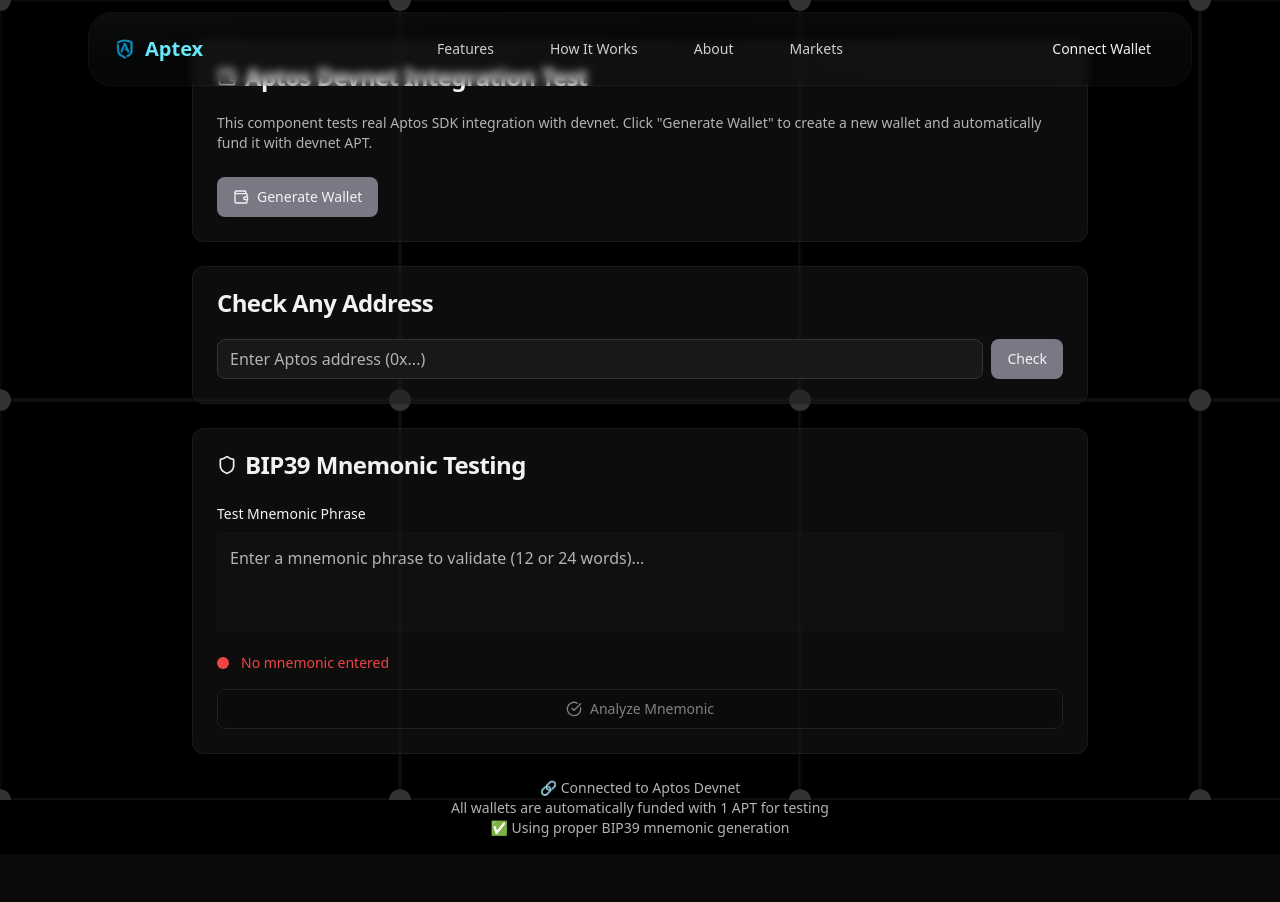
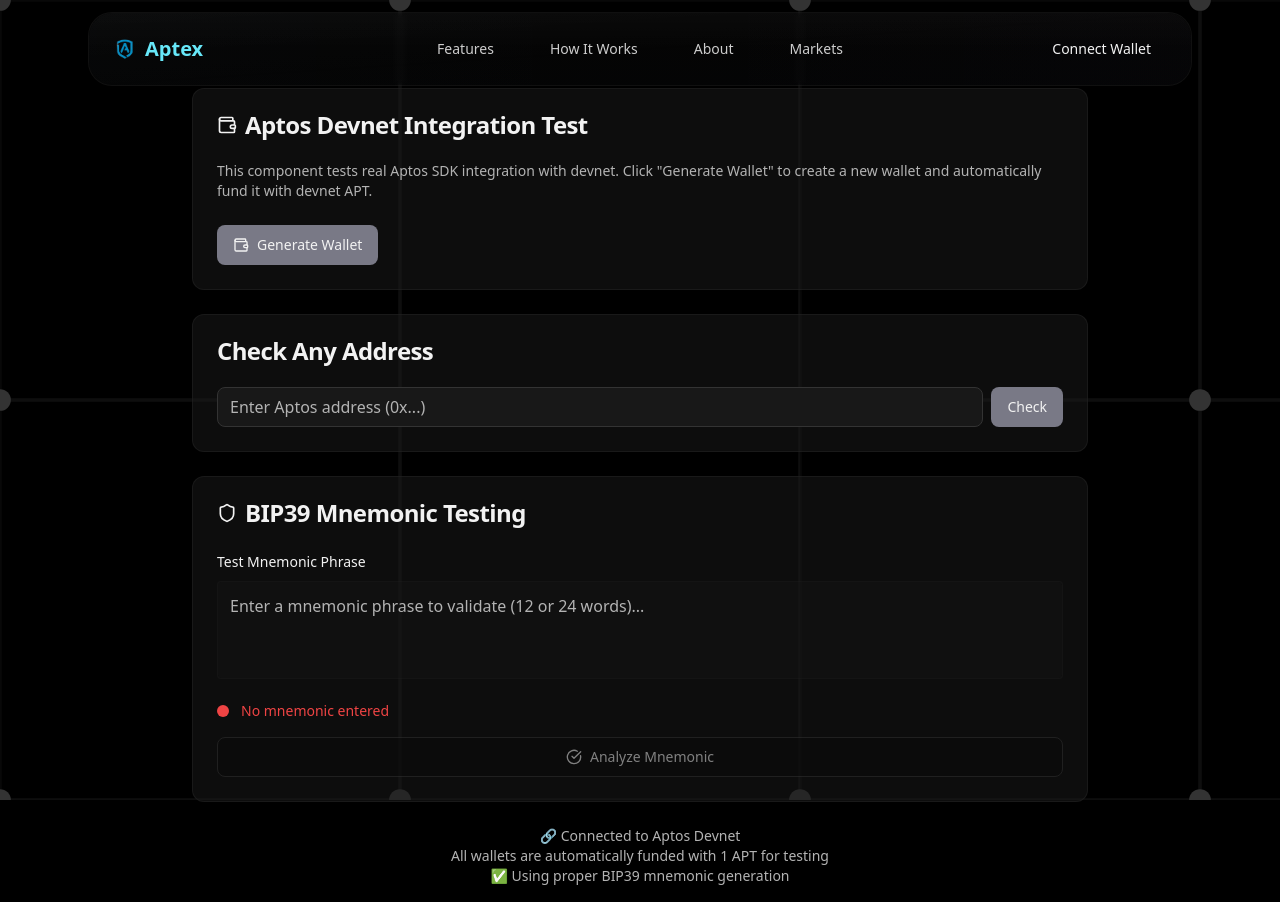
Before and after one commit to Pritam-72/Aptex-Wallet, a React (Vite) app in the folder frontend/: page /test-aptos in a window 1280 px wide. Before the commit the page ends 854 px from the top, so only its background shows below. Built offline with nearby package versions, Linux system fonts and the light colour scheme; what @aptos-labs/ts-sdk would draw is missing.

Commit message:
wallet creation done

```diff
--- a/frontend/src/components/AptosTestComponent.tsx
+++ b/frontend/src/components/AptosTestComponent.tsx
@@ -129,7 +129,7 @@ const AptosTestComponent: React.FC = () => {
   };
 
   return (
-    <div className="min-h-screen bg-black p-4 space-y-6">
+    <div className="min-h-screen bg-black px-4 pt-16 pb-4 space-y-6">
       <div className="absolute inset-0 bg-grid-pattern opacity-20"></div>
 
       <div className="relative z-10 max-w-4xl mx-auto space-y-6">
```
